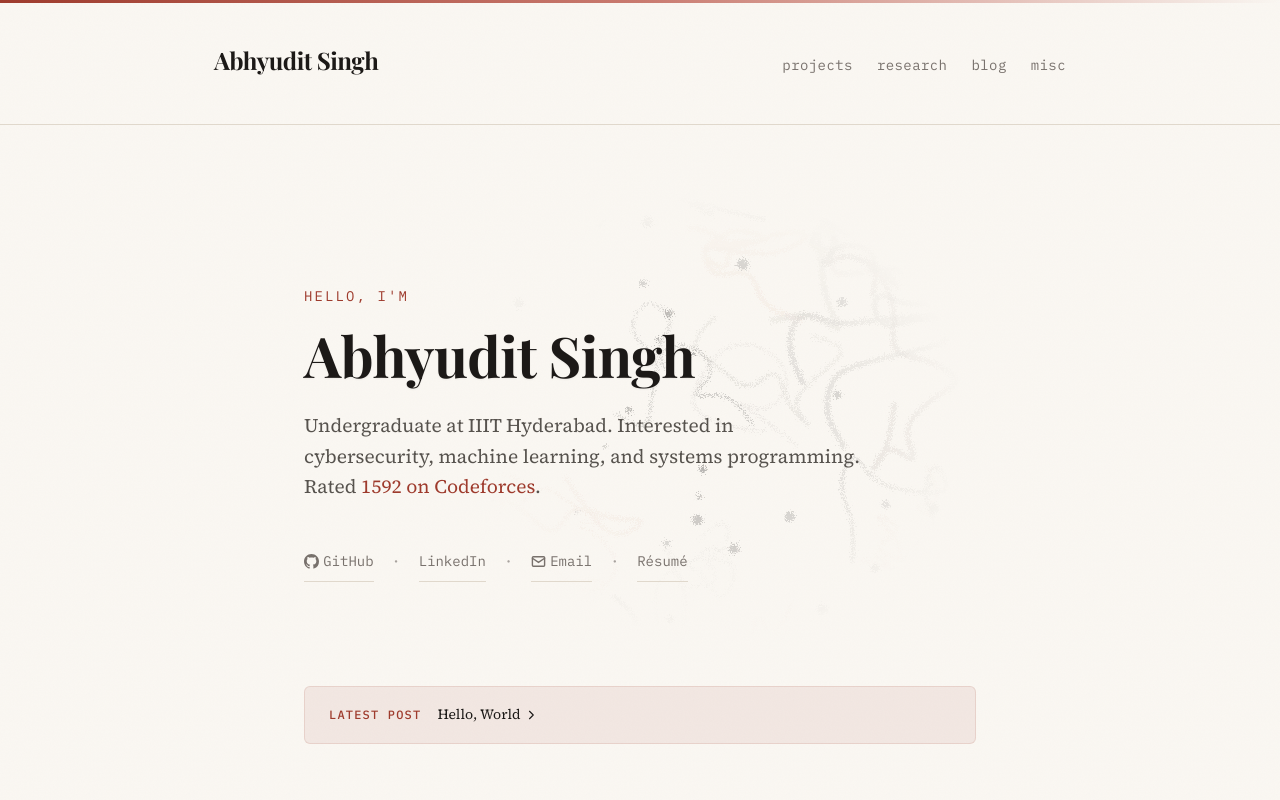
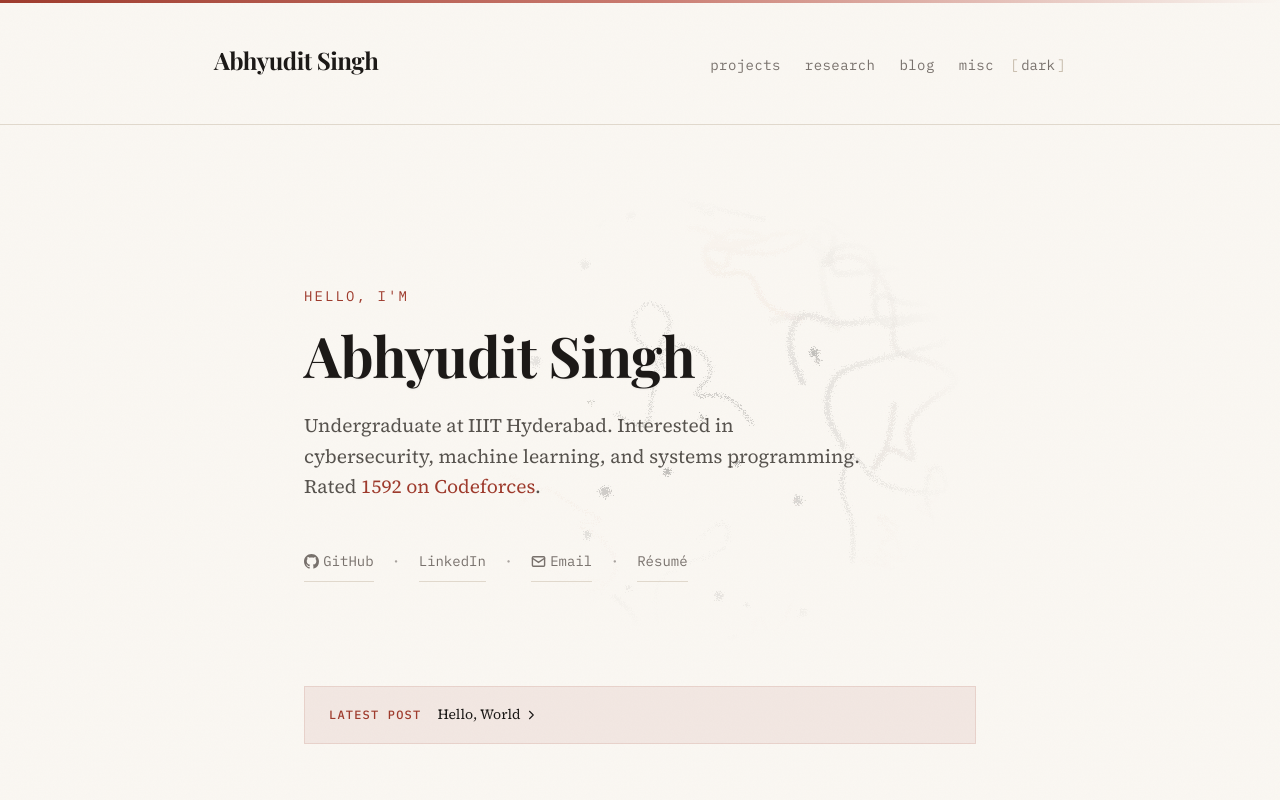
Before and after one commit to bitmap4/bitmap4.github.io, an Astro site: page / in a window 1280 px wide. Shown: the top 800 px of the page. Built offline with nearby package versions, Linux system fonts and the light colour scheme; Astro itself is replaced by a stand-in of ours; a web font is replaced by a local one.

Commit message:
feat(theme): add charcoal & chalk dark mode
- Introduced a new class-based .dark theme in global.css
- Replaced hardcoded ink canvas colors with CSS variables
- Replaced mix-blend-mode: multiply with color-dodge/screen for dark theme
- Added MutationObserver to InkCanvas.astro to redraw squiggles on theme flip
- Removed all border-radius styles universally for a sharp editorial look
- Added a FOUC-preventing ThemeToggle.astro component

```diff
--- a/src/components/InkCanvas.astro
+++ b/src/components/InkCanvas.astro
@@ -34,6 +34,12 @@
     mix-blend-mode: multiply;
     filter: url(#rough-ink);
     opacity: 0.85;
+    transition: mix-blend-mode 0.3s var(--ease), opacity 0.3s var(--ease);
+  }
+
+  html.dark #ink-canvas {
+    mix-blend-mode: screen;
+    opacity: 0.8;
   }
 </style>
 
@@ -43,6 +49,15 @@
 
   let width: number, height: number;
   let dpr = Math.min(window.devicePixelRatio || 1, 2);
+
+  function hexToRgba(hex: string, alpha: number) {
+    let c = hex.trim().replace('#', '');
+    if (c.length === 3) c = c.split('').map(x => x + x).join('');
+    const r = parseInt(c.slice(0, 2), 16) || 0;
+    const g = parseInt(c.slice(2, 4), 16) || 0;
+    const b = parseInt(c.slice(4, 6), 16) || 0;
+    return `rgba(${r}, ${g}, ${b}, ${alpha})`;
+  }
 
   function resize() {
     const rect = canvas.parentElement!.getBoundingClientRect();
@@ -80,10 +95,16 @@
         });
       }
 
+      const isDark = document.documentElement.classList.contains('dark');
+      const rootStyles = getComputedStyle(document.documentElement);
+      const inkHex = rootStyles.getPropertyValue('--ink').trim() || (isDark ? '#e8e4dc' : '#1c1917');
+      const inkFaintHex = rootStyles.getPropertyValue('--ink-faint').trim() || (isDark ? '#7a746d' : '#a8a29e');
+      const accentHex = rootStyles.getPropertyValue('--accent').trim() || (isDark ? '#e06c53' : '#9e3b2d');
+
       const colors = [
-        'rgba(28, 25, 23, 0.18)', 'rgba(28, 25, 23, 0.14)', 'rgba(28, 25, 23, 0.12)',
-        'rgba(87, 83, 78, 0.13)', 'rgba(158, 59, 45, 0.10)', 'rgba(158, 59, 45, 0.08)',
-        'rgba(120, 113, 108, 0.11)', 'rgba(28, 25, 23, 0.20)'
+        hexToRgba(inkHex, 0.18), hexToRgba(inkHex, 0.14), hexToRgba(inkHex, 0.12),
+        hexToRgba(inkFaintHex, 0.13), hexToRgba(accentHex, 0.10), hexToRgba(accentHex, 0.08),
+        hexToRgba(inkHex, 0.11), hexToRgba(inkHex, 0.20)
       ];
       this.color = colors[Math.floor(Math.random() * colors.length)];
       this.baseWidth = 1 + Math.random() * 4;
@@ -172,10 +193,14 @@
   let dots: InkDot[] = [];
 
   function drawDots() {
+    const isDark = document.documentElement.classList.contains('dark');
+    const rootStyles = getComputedStyle(document.documentElement);
+    const inkHex = rootStyles.getPropertyValue('--ink').trim() || (isDark ? '#e8e4dc' : '#1c1917');
+
     for (const d of dots) {
       ctx.beginPath();
       ctx.arc(d.x, d.y, d.r, 0, Math.PI * 2);
-      ctx.fillStyle = `rgba(28, 25, 23, ${d.opacity})`;
+      ctx.fillStyle = hexToRgba(inkHex, d.opacity);
       ctx.fill();
     }
   }
@@ -221,4 +246,14 @@
   init();
 
   window.addEventListener('resize', () => { init(); });
+
+  const observer = new MutationObserver((mutations) => {
+    for (const m of mutations) {
+      if (m.attributeName === 'class') {
+        init();
+        break;
+      }
+    }
+  });
+  observer.observe(document.documentElement, { attributes: true });
 </script>
--- /dev/null
+++ b/src/components/ThemeToggle.astro
@@ -0,0 +1,70 @@
+---
+---
+
+<button id="theme-toggle" class="theme-toggle" aria-label="Toggle theme">
+  <span class="theme-toggle__bracket">[</span>
+  <span class="theme-toggle__text">dark</span>
+  <span class="theme-toggle__bracket">]</span>
+</button>
+
+<style>
+  .theme-toggle {
+    background: none;
+    border: none;
+    cursor: pointer;
+    font-family: var(--font-mono);
+    font-size: var(--text-sm);
+    color: var(--ink-subtle);
+    padding: 0;
+    margin-left: var(--space-md);
+    transition: color 0.2s var(--ease);
+    display: inline-flex;
+    align-items: baseline;
+    gap: 0.2em;
+  }
+
+  .theme-toggle:hover {
+    color: var(--ink);
+  }
+
+  .theme-toggle__bracket {
+    color: var(--border-dark);
+  }
+
+  .theme-toggle:hover .theme-toggle__bracket {
+    color: var(--ink-faint);
+  }
+</style>
+
+<script>
+  const toggle = document.getElementById('theme-toggle');
+  const text = toggle?.querySelector('.theme-toggle__text');
+
+  function updateText() {
+    if (text) {
+      text.textContent = document.documentElement.classList.contains('dark') ? 'light' : 'dark';
+    }
+  }
+
+  // Set initial text on load
+  updateText();
+
+  toggle?.addEventListener('click', () => {
+    document.documentElement.classList.toggle('dark');
+    const isDark = document.documentElement.classList.contains('dark');
+    localStorage.setItem('theme', isDark ? 'dark' : 'light');
+    updateText();
+  });
+
+  // Listen for OS theme changes if user hasn't explicitly set a preference
+  window.matchMedia('(prefers-color-scheme: dark)').addEventListener('change', (e) => {
+    if (!localStorage.getItem('theme')) {
+      if (e.matches) {
+        document.documentElement.classList.add('dark');
+      } else {
+        document.documentElement.classList.remove('dark');
+      }
+      updateText();
+    }
+  });
+</script>
--- a/src/layouts/Base.astro
+++ b/src/layouts/Base.astro
@@ -1,5 +1,5 @@
 ---
-import Icon from '../components/Icon.astro';
+import ThemeToggle from '../components/ThemeToggle.astro';
 
 interface Props {
   title: string;
@@ -18,19 +18,34 @@
     <meta name="description" content={description} />
     <title>{title}</title>
     <link rel="icon" type="image/svg+xml" href="/favicon.svg" />
+    <script is:inline>
+      const theme = (() => {
+        if (typeof localStorage !== 'undefined' && localStorage.getItem('theme')) {
+          return localStorage.getItem('theme');
+        }
+        if (window.matchMedia('(prefers-color-scheme: dark)').matches) {
+          return 'dark';
+        }
+        return 'light';
+      })();
+      if (theme === 'dark') {
+        document.documentElement.classList.add('dark');
+      }
+    </script>
   </head>
   <body>
     <header class="site-header">
       <div class="container container--wide">
         <div class="site-header__inner">
           <a href="/" class="site-header__name">Abhyudit Singh</a>
-          <nav>
+          <nav style="display: flex; align-items: baseline;">
             <ul class="site-nav">
               <li><a href="/projects" class:list={[{ active: currentPath.startsWith('/projects') }]}>projects</a></li>
               <li><a href="/research" class:list={[{ active: currentPath.startsWith('/research') }]}>research</a></li>
               <li><a href="/blog" class:list={[{ active: currentPath.startsWith('/blog') }]}>blog</a></li>
               <li><a href="/misc" class:list={[{ active: currentPath.startsWith('/misc') }]}>misc</a></li>
             </ul>
+            <ThemeToggle />
           </nav>
         </div>
       </div>
--- a/src/styles/global.css
+++ b/src/styles/global.css
@@ -65,6 +65,27 @@
 
   /* Transitions */
   --ease: cubic-bezier(0.25, 0.46, 0.45, 0.94);
+}
+
+html.dark {
+  /* Paper tones -> Charcoal tones */
+  --bg:          #161615;
+  --bg-warm:     #1c1a19;
+  --bg-card:     #211f1e;
+  --border:      #33302e;
+  --border-dark: #4a4542;
+
+  /* Ink tones -> Chalk tones */
+  --ink:         #e8e4dc;
+  --ink-light:   #b8b2a7;
+  --ink-faint:   #7a746d;
+  --ink-subtle:  #968f86;
+
+  /* Accent */
+  --accent:       #e06c53;
+  --accent-hover: #fca5a5;
+  --accent-glow:  rgba(224, 108, 83, 0.15);
+  --accent-soft:  #b35a47;
 }
 
 /* ── Base ──────────────────────────────── */
@@ -172,7 +193,7 @@
   font-size: 0.88em;
   background: var(--bg-warm);
   padding: 0.15em 0.4em;
-  border-radius: 3px;
+  border-radius: 0;
   color: var(--ink);
   border: 1px solid var(--border);
 }
@@ -381,7 +402,7 @@
   padding: var(--space-md) var(--space-lg);
   background: var(--accent-glow);
   border: 1px solid rgba(158, 59, 45, 0.12);
-  border-radius: 6px;
+  border-radius: 0;
   margin: var(--space-xl) 0;
   transition: border-color 0.3s var(--ease);
 }
@@ -438,7 +459,7 @@
   width: 48px;
   height: 2px;
   background: var(--accent);
-  border-radius: 1px;
+  border-radius: 0;
 }
 
 /* ═══════════════════════════════════════════
@@ -510,7 +531,7 @@
   color: var(--ink-subtle);
   background: var(--bg-warm);
   padding: 0.2em 0.6em;
-  border-radius: 3px;
+  border-radius: 0;
   white-space: nowrap;
   border: 1px solid var(--border);
   transition: border-color 0.3s var(--ease), color 0.3s var(--ease);
@@ -735,7 +756,7 @@
   width: 32px;
   height: 2px;
   background: var(--accent);
-  border-radius: 1px;
+  border-radius: 0;
 }
 
 .misc-item {
```
